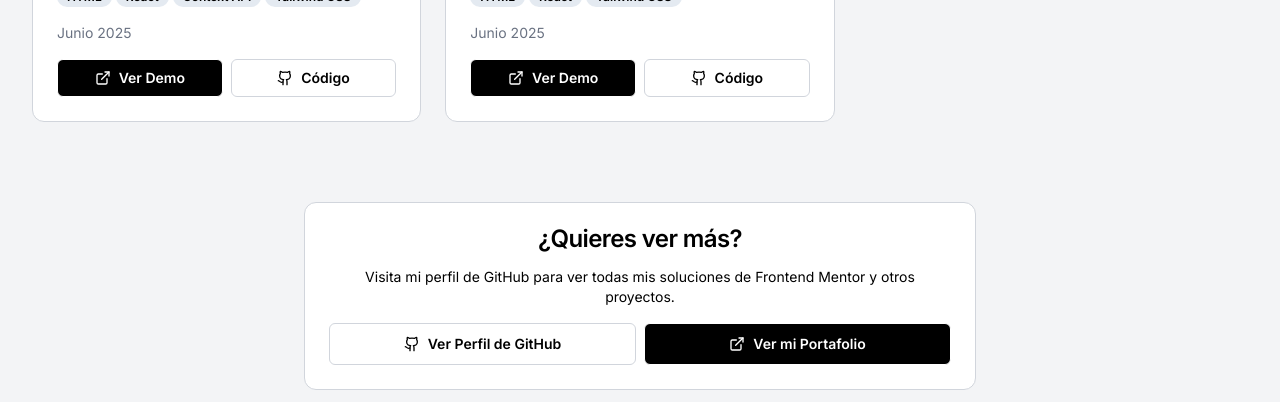
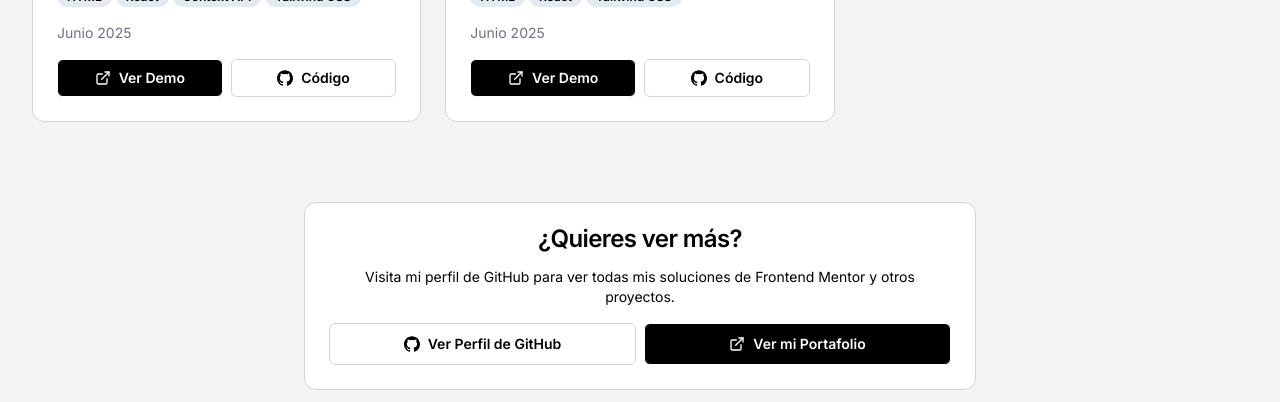
Before and after one commit to LuisChicaizaDev/challenges-frontend-mentor, a React (Vite) app: page / in a window 1280 px wide. Shown: the part 719-1121 px from the top of the page. Built offline with nearby package versions, Linux system fonts and the light colour scheme.

Commit message:
style: cambiar icono de github

```diff
--- a/src/assets/components/Card.jsx
+++ b/src/assets/components/Card.jsx
@@ -1,5 +1,5 @@
 import { ExternalLink } from 'lucide-react';
-import { Github } from 'lucide-react';
+import { SiGithub } from "react-icons/si";
 import { Badge } from './Badge';
 
 export const Card = ( {title, description, image, technologies, difficulty, demo, code, completed} ) => {
@@ -69,7 +69,7 @@ export const Card = ( {title, description, image, technologies, difficulty, demo
                             dark:bg-black dark:text-white dark:hover:bg-black/50 dark:border-black"
                             target="_blank" rel="noopener noreferrer"
                         >
-                            <Github className='size-4' />
+                            <SiGithub className='size-4' />
                             Código
                         </a>
                     </div>
--- a/src/assets/components/Cta.jsx
+++ b/src/assets/components/Cta.jsx
@@ -1,5 +1,5 @@
 import { ExternalLink } from 'lucide-react';
-import { Github } from 'lucide-react';
+import { SiGithub } from "react-icons/si";
 
 export const Cta = () => {
     return (
@@ -19,7 +19,7 @@ export const Cta = () => {
                         dark:bg-black dark:text-white dark:hover:bg-black/50 dark:border-black"
                         target="_blank" rel="noopener noreferrer"
                     >
-                        <Github className='size-4' />
+                        <SiGithub className='size-4' />
                         Ver Perfil de GitHub
                     </a>
                     <a href="https://luischicaizadev.github.io"
```
